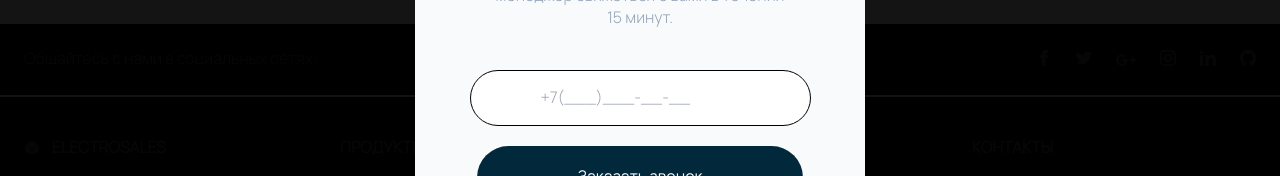
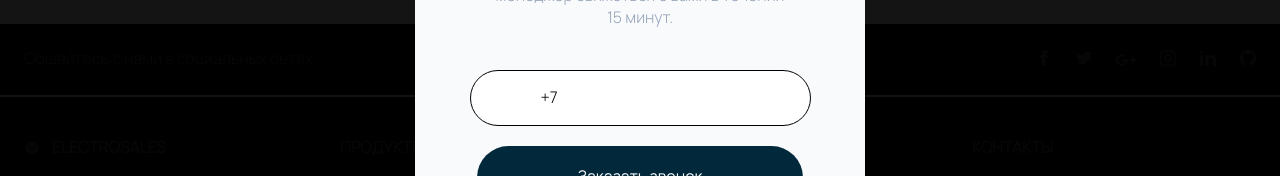
Before and after one commit to Bondik4/Bond4ik.github.io, a React (Create React App) app: page /Map in a window 1280 px wide. Both pictures are taken after a click on the link "Обратный звонок". Shown: the part 294-470 px from the top of the page. Built offline with nearby package versions, Linux system fonts and the light colour scheme.

Commit message:
Модальное окно

```diff
--- a/src/components/CarMenu.js
+++ b/src/components/CarMenu.js
@@ -1,5 +1,4 @@
 import { HashLink as Link } from 'react-router-hash-link';
-import React, { useState } from 'react';
 
 function CarMenu(){
   return(
--- a/src/components/Header.js
+++ b/src/components/Header.js
@@ -2,6 +2,23 @@ import { Link } from 'react-router-dom';
 import { useState } from "react";
 
 function Header(){
+  const [isOpened, setIsOpened] = useState(false);
+    function openModal() {
+      document.body.style.overflow = "hidden";
+      setIsOpened(true);
+      }
+
+      function closeModal(e) {
+      if (e.target.classList.contains('modal')) {
+      setIsOpened(false);
+      document.body.style.overflow = "scroll";
+      }
+      }
+
+      const changeModalState = (e) => {
+      if (isOpened) {closeModal(e);}
+      else {openModal();}
+      }
   return(
     <header className="headlobby bg-black">
         <div className="container mx-auto" >
@@ -22,33 +39,21 @@ function Header(){
           </div>
           <div className="header__feedback">
             <a className='header__phone' href="tel:+79119745843">+7 911 974-58-43</a>
-            <Modal/>
+            <Modal setisOpened={setIsOpened} isOpened={isOpened} changeModalState={changeModalState}/>
           </div>
         </div>
       </header>
   )
 }
 
-function Modal() {
-  const [isOpened, setIsOpened] = useState(false);
-  function openModal() {
-    document.body.style.overflow = "hidden";
-    setIsOpened(true);
-  }
+{/* Скрипты */}
+{/* Модальное окно */}
 
-  function closeModal(e) {
-    if (e.target.classList.contains('modal')) {
-      setIsOpened(false);
-      document.body.style.overflow = "scroll";
-    }
-  }
-
-
-
+function Modal({isOpened, changeModalState}) {
   return (
     <>
-      <a data-open-modal="modal" className=" text-white hover:text-[#91036d] duration-[90ms]" onClick={openModal}>Обратный звонок</a>
-      <div className={"modal" + (isOpened ? ' active' : '')} id="modal" onClick={closeModal}>
+      <a data-open-modal="modal" className=" text-white underline-offset-4 hover:text-[#91036d] duration-[90ms] cursor-pointer" onClick={changeModalState}>Обратный звонок</a>
+      <div className={"modal" + (isOpened ? ' active' : '')} id="modal" onClick={changeModalState}>
         <div className="w-[450px] flex flex-col items-center justify-center px-[60px] py-[70px] relative z-10 bg-slate-50 shadow-[0_10px_15px_rgba(0,0,0, .4)] rounded-[30px]">
           <div className='flex flex-col place-items-center'>
             <h className="text-[28px] font-bold">Заказать звонок</h>
@@ -57,13 +62,17 @@ function Modal() {
               </a>
           </div>
           <div className='pt-[40px]'>
-            <input className='p-4 pr-[70px] pl-[70px] border rounded-full border-black' placeholder='+7(___)___-__-__' />
+            <label>
+              <div>
+                <PhoneInput/>
+              </div>
+            </label>
           </div>
           <div className='pt-[20px]'>
             <button className='font-Bold p-5 pr-[100px] pl-[100px] text-white bg-[#02283b] rounded-full hover:bg-[#91036d] duration-[90ms]'>Заказать звонок</button>
           </div>
-          <div className='pt-[30px] text-justify w-[300px] flex gap-[10px]'>
-          <Checkbox/>
+          <div className='pt-[30px] text-justify w-[300px] flex gap-[10px] '>
+            <Checkbox/>
             <a className='text-[10px] '>Я ознакомился с Политикой обработки персональных данных клиентов и Пользовательским соглашением сервиса AutoSales,
                принимаю условия Соглашения исогласен с обработкой моих персональных данных AutoSales способами и целей указанными
                в Политике</a>
@@ -74,6 +83,7 @@ function Modal() {
     </>
   );
 }
+{/* Кнопка галочки в модальном окне */}
 
 function Checkbox() {
   const [checked, setChecked] = useState(true);
@@ -87,4 +97,44 @@ function Checkbox() {
   </div>;
 }
 
+{/* Инпут окно в модальном окне */}
+
+const PhoneInput = () => {
+  const [phoneNumber, setPhoneNumber] = useState('+7');
+
+  const handleChange = (e) => {
+    let value = e.target.value.replace(/\D/g, '');
+
+    if (value.length >= 1) {
+      value = '+7(' + value.substring(1);
+      if (value.length >= 6) {
+        value = value.substring(0, 6) + ')' + value.substring(6);
+        if (value.length >= 10) {
+          value = value.substring(0, 10) + '-' + value.substring(10);
+          if (value.length >= 13) {
+            value = value.substring(0, 13) + '-' + value.substring(13);
+          }
+        }
+      }
+    }
+
+    // проверяем, был ли символ удален
+    if (e.target.value.length < phoneNumber.length) {
+      setPhoneNumber(e.target.value); // обновляем состояние только если символ был удален
+    } else {
+      setPhoneNumber(value);
+    }
+  };
+
+  return (
+    <input className='p-4 pr-[70px] pl-[70px] border rounded-full border-black'
+      type="tel"
+      value={phoneNumber}
+      onChange={handleChange}
+      placeholder="+7 (___) ___ - __ - __"
+      maxLength={16}
+    />
+  );
+};
+
 export default Header;
--- /dev/null
+++ b/src/components/Slider.js
@@ -0,0 +1,5 @@
+function Slider(){
+    return
+}
+
+export default Slider;
--- a/src/pages/Home.js
+++ b/src/pages/Home.js
@@ -5,8 +5,24 @@ import Footer from "../components/Footer";
 
 
 
+function Home() {
+    const [isOpened, setIsOpened] = useState(false);
+    function openModal() {
+      document.body.style.overflow = "hidden";
+      setIsOpened(true);
+      }
 
-function Home() {
+      function closeModal(e) {
+      if (e.target.classList.contains('modal')) {
+      setIsOpened(false);
+      document.body.style.overflow = "scroll";
+      }
+      }
+
+      const changeModalState = (e) => {
+      if (isOpened) {closeModal(e);}
+      else {openModal();}
+      }
   return (
     <>
       <header className="headlobby">
@@ -27,8 +43,10 @@ function Home() {
             <svg width="16" height="20" viewBox="0 0 16 20" fill="none" xmlns="http://www.w3.org/2000/svg"><path d="M8.65073 11.7909C8.35078 12.0765 8.3392 12.5513 8.62486 12.8512C8.91053 13.1512 9.38526 13.1628 9.68521 12.8771L8.65073 11.7909ZM13.1852 9.54375C13.4852 9.25809 13.4967 8.78336 13.2111 8.48341C12.9254 8.18346 12.4507 8.17188 12.1507 8.45755L13.1852 9.54375ZM12.1507 9.54408C12.4507 9.82974 12.9254 9.81817 13.2111 9.51822C13.4967 9.21827 13.4852 8.74354 13.1852 8.45787L12.1507 9.54408ZM9.68521 5.12454C9.38526 4.83888 8.91053 4.85045 8.62486 5.1504C8.3392 5.45035 8.35078 5.92508 8.65073 6.21075L9.68521 5.12454ZM12.668 9.75065C13.0822 9.75065 13.418 9.41486 13.418 9.00065C13.418 8.58644 13.0822 8.25065 12.668 8.25065V9.75065ZM3.33463 8.25065C2.92042 8.25065 2.58463 8.58644 2.58463 9.00065C2.58463 9.41486 2.92042 9.75065 3.33463 9.75065V8.25065ZM9.68521 12.8771L13.1852 9.54375L12.1507 8.45755L8.65073 11.7909L9.68521 12.8771ZM13.1852 8.45787L9.68521 5.12454L8.65073 6.21075L12.1507 9.54408L13.1852 8.45787ZM12.668 8.25065H3.33463V9.75065L12.668 9.75065V8.25065Z" fill="white"></path></svg>
           </div>
           <div className="header__feedback">
-            <a className='header__phone' href="tel:+79119745843">+7 911 974-58-43</a>
-            <Modal/>
+            <a id="modal" className='header__phone' href="tel:+79119745843">+7 911 974-58-43</a>
+            <div>
+              <Modal setisOpened={setIsOpened} isOpened={isOpened} changeModalState={changeModalState}/>
+            </div>
           </div>
         </div>
       </header>
@@ -42,10 +60,8 @@ function Home() {
               <div className="sub-title">Продажа и обслуживание</div>
             </div>
             <div className="hero-block__conteiner container">
-              <a className="hero-block__btn" href="#">
-                Выбрать автомобиль
-              </a>
-              <a className="hero-block__btn" href="#">Оставить заявку</a>
+              <Link className="hero-block__btn" to="/CarModel">Выбрать автомобиль</Link>
+              <button onClick={openModal} className="hero-block__btn">Оставить заявку</button>
             </div>
           </div>
         </div>
@@ -57,26 +73,18 @@ function Home() {
   );
 }
 
-function Modal() {
-  const [isOpened, setIsOpened] = useState(false);
-  function openModal() {
-    document.body.style.overflow = "hidden";
-    setIsOpened(true);
-  }
-
-  function closeModal(e) {
-    if (e.target.classList.contains('modal')) {
-      setIsOpened(false);
-      document.body.style.overflow = "scroll";
-    }
-  }
 
 
 
+
+{/* Скрипты */}
+{/* Модальное окно */}
+
+function Modal({isOpened, changeModalState}) {
   return (
     <>
-      <a data-open-modal="modal" className=" text-white underline-offset-4 hover:text-[#91036d] duration-[90ms] " onClick={openModal}>Обратный звонок</a>
-      <div className={"modal" + (isOpened ? ' active' : '')} id="modal" onClick={closeModal}>
+      <a data-open-modal="modal" className=" text-white underline-offset-4 hover:text-[#91036d] duration-[90ms] cursor-pointer" onClick={changeModalState}>Обратный звонок</a>
+      <div className={"modal" + (isOpened ? ' active' : '')} id="modal" onClick={changeModalState}>
         <div className="w-[450px] flex flex-col items-center justify-center px-[60px] py-[70px] relative z-10 bg-slate-50 shadow-[0_10px_15px_rgba(0,0,0, .4)] rounded-[30px]">
           <div className='flex flex-col place-items-center'>
             <h className="text-[28px] font-bold">Заказать звонок</h>
@@ -86,8 +94,9 @@ function Modal() {
           </div>
           <div className='pt-[40px]'>
             <label>
-
-              <input className='p-4 pr-[70px] pl-[70px] border rounded-full border-black'  placeholder="+7 (___) ___ - __ - __" required/>
+              <div>
+                <PhoneInput/>
+              </div>
             </label>
           </div>
           <div className='pt-[20px]'>
@@ -105,6 +114,7 @@ function Modal() {
     </>
   );
 }
+{/* Кнопка галочки в модальном окне */}
 
 function Checkbox() {
   const [checked, setChecked] = useState(true);
@@ -118,6 +128,45 @@ function Checkbox() {
   </div>;
 }
 
+{/* Инпут окно в модальном окне */}
+
+const PhoneInput = () => {
+  const [phoneNumber, setPhoneNumber] = useState('+7');
+
+  const handleChange = (e) => {
+    let value = e.target.value.replace(/\D/g, '');
+
+    if (value.length >= 1) {
+      value = '+7(' + value.substring(1);
+      if (value.length >= 6) {
+        value = value.substring(0, 6) + ')' + value.substring(6);
+        if (value.length >= 10) {
+          value = value.substring(0, 10) + '-' + value.substring(10);
+          if (value.length >= 13) {
+            value = value.substring(0, 13) + '-' + value.substring(13);
+          }
+        }
+      }
+    }
+
+    // проверяем, был ли символ удален
+    if (e.target.value.length < phoneNumber.length) {
+      setPhoneNumber(e.target.value); // обновляем состояние только если символ был удален
+    } else {
+      setPhoneNumber(value);
+    }
+  };
+
+  return (
+    <input className='p-4 pr-[70px] pl-[70px] border rounded-full border-black'
+      type="tel"
+      value={phoneNumber}
+      onChange={handleChange}
+      placeholder="+7 (___) ___ - __ - __"
+      maxLength={16}
+    />
+  );
+};
 
 
 export default Home;
```
